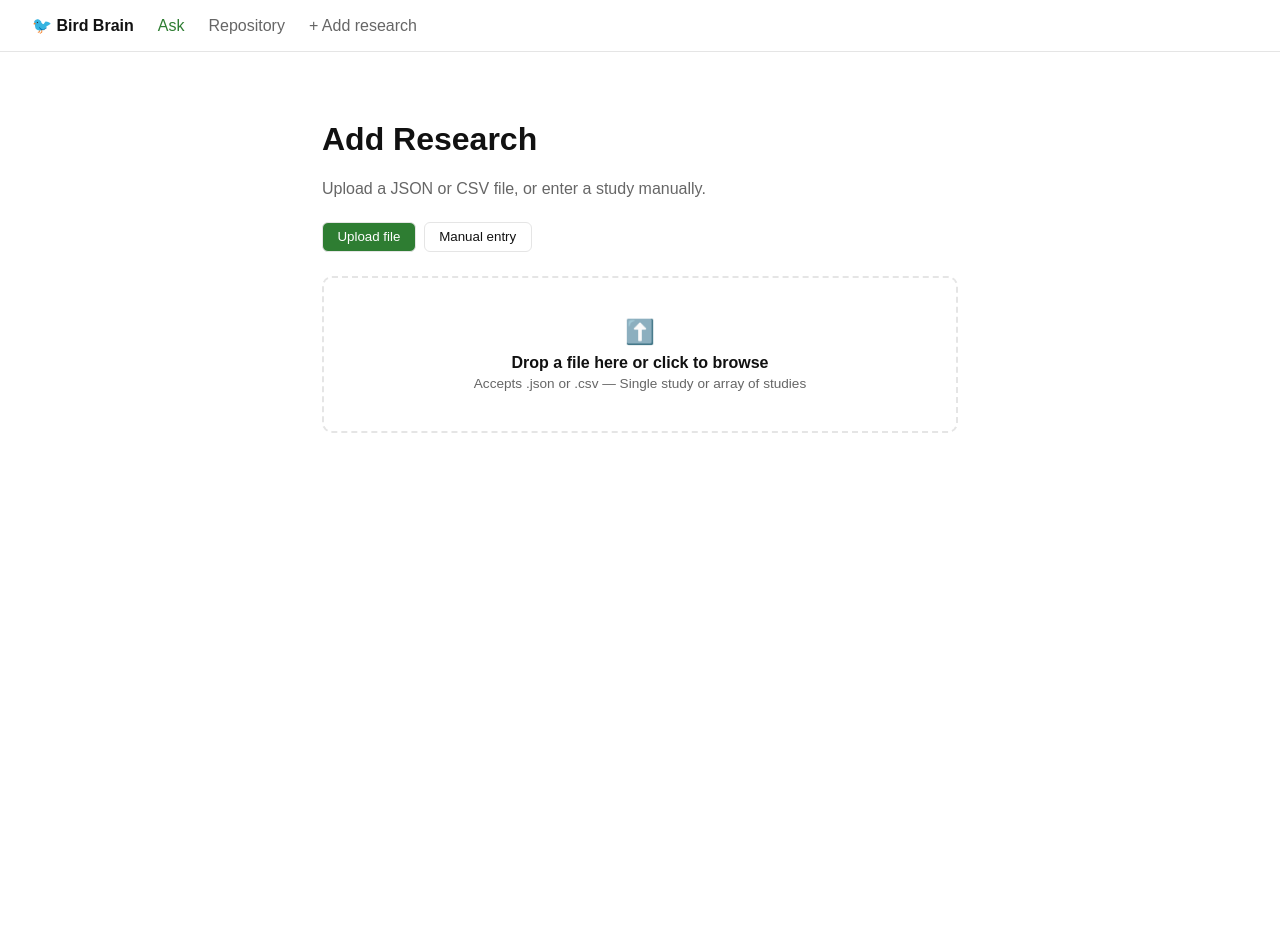
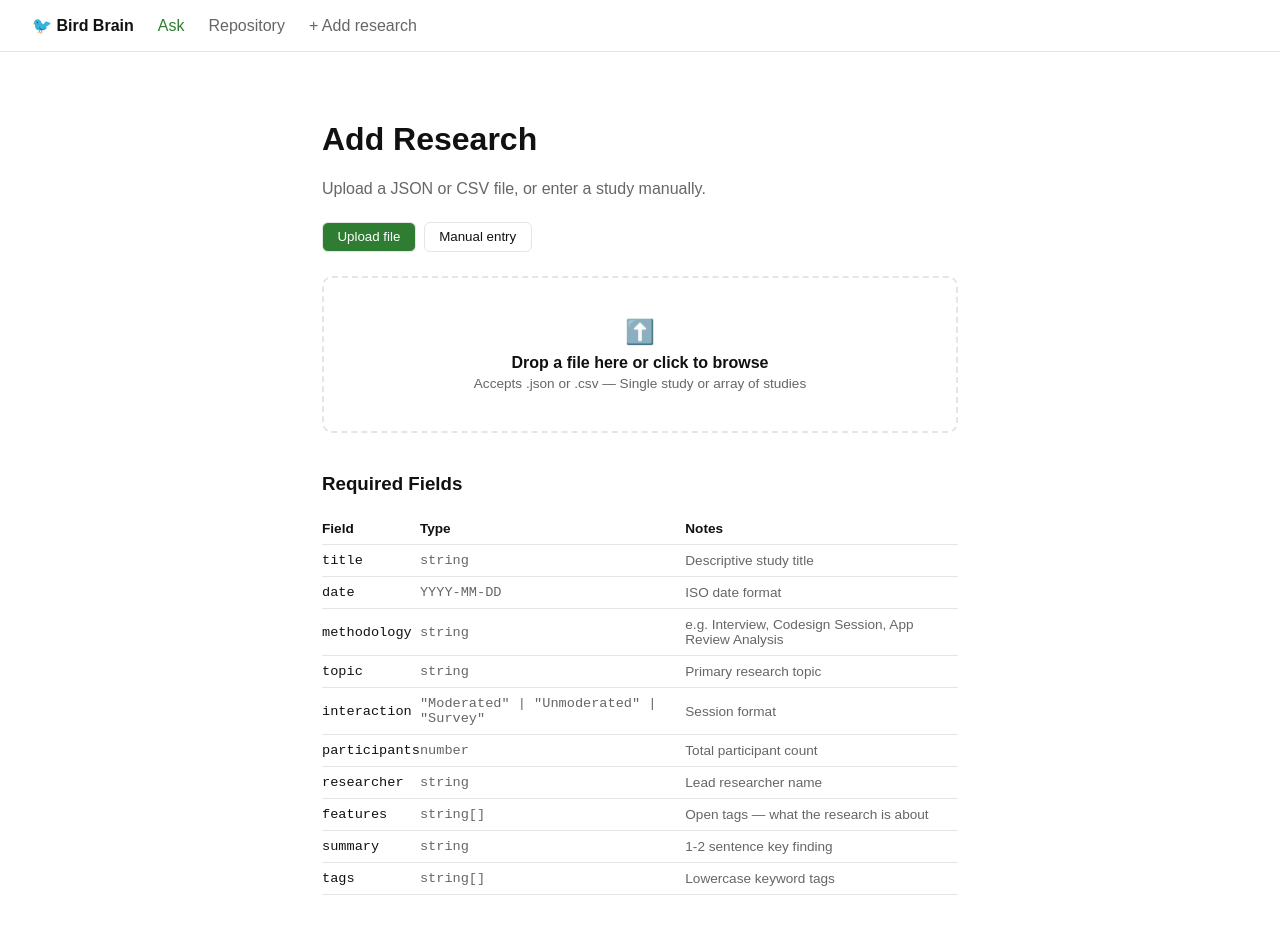
Before and after one commit to JaxLabs/bird-brain, a Next.js app in the folder frontend/: page /add-research in a window 1280 px wide. Shown: the top 934 px of the page. Before the commit the page ends 800 px from the top, so only its background shows below. Built offline with nearby package versions, Linux system fonts and the light colour scheme.

Commit message:
Show Required Fields table only on upload tab
Co-Authored-By: Claude Haiku 4.5 <noreply@anthropic.com>

```diff
--- a/frontend/app/add-research/page.tsx
+++ b/frontend/app/add-research/page.tsx
@@ -499,6 +499,32 @@ export default function AddResearch() {
           )}
         </div>
       )}
+
+      {mode === "upload" && (
+        <>
+          <h3 style={{ marginTop: "2.5rem" }}>Required Fields</h3>
+          <table style={{ width: "100%", borderCollapse: "collapse", fontSize: "0.85rem" }}>
+            <thead>
+              <tr style={{ borderBottom: "1px solid var(--color-border)", textAlign: "left" }}>
+                <th style={{ padding: "0.5rem 0" }}>Field</th>
+                <th style={{ padding: "0.5rem 0" }}>Type</th>
+                <th style={{ padding: "0.5rem 0" }}>Notes</th>
+              </tr>
+            </thead>
+            <tbody>
+              {REQUIRED_FIELDS.map((f) => (
+                <tr key={f.field} style={{ borderBottom: "1px solid var(--color-border)" }}>
+                  <td style={{ padding: "0.5rem 0", fontFamily: "monospace" }}>{f.field}</td>
+                  <td style={{ padding: "0.5rem 0", color: "var(--color-text-muted)", fontFamily: "monospace" }}>
+                    {f.type}
+                  </td>
+                  <td style={{ padding: "0.5rem 0", color: "var(--color-text-muted)" }}>{f.notes}</td>
+                </tr>
+              ))}
+            </tbody>
+          </table>
+        </>
+      )}
     </main>
   );
 }
```
